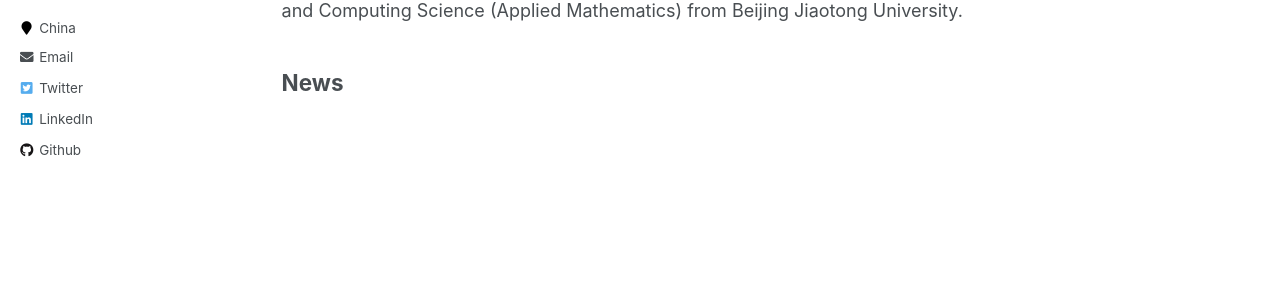
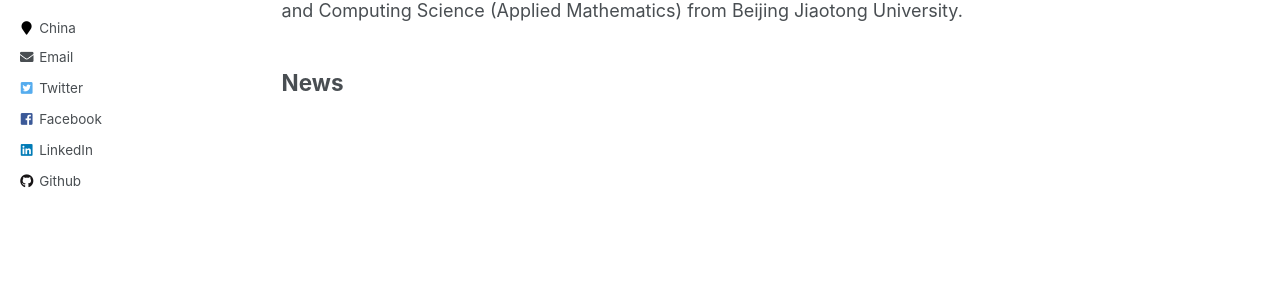
Before and after one commit to zhenlin-work/zhenlin-work.github.io, a Jekyll site: the page built from _pages/about.md, in a window 1280 px wide. Shown: the part 380-683 px from the top of the page. Built offline with Jekyll 4.4.1, drawn with Linux system fonts in a browser that asks for light colours.

Commit message:
Update _config.yml

```diff
--- a/_config.yml
+++ b/_config.yml
@@ -97,7 +97,7 @@ author:
   codepen          :
   dribbble         :
   flickr           :
-  facebook         :
+  facebook         : ""
   foursquare       :
   github           : "zhenlin-work"
   google_plus      :
```
